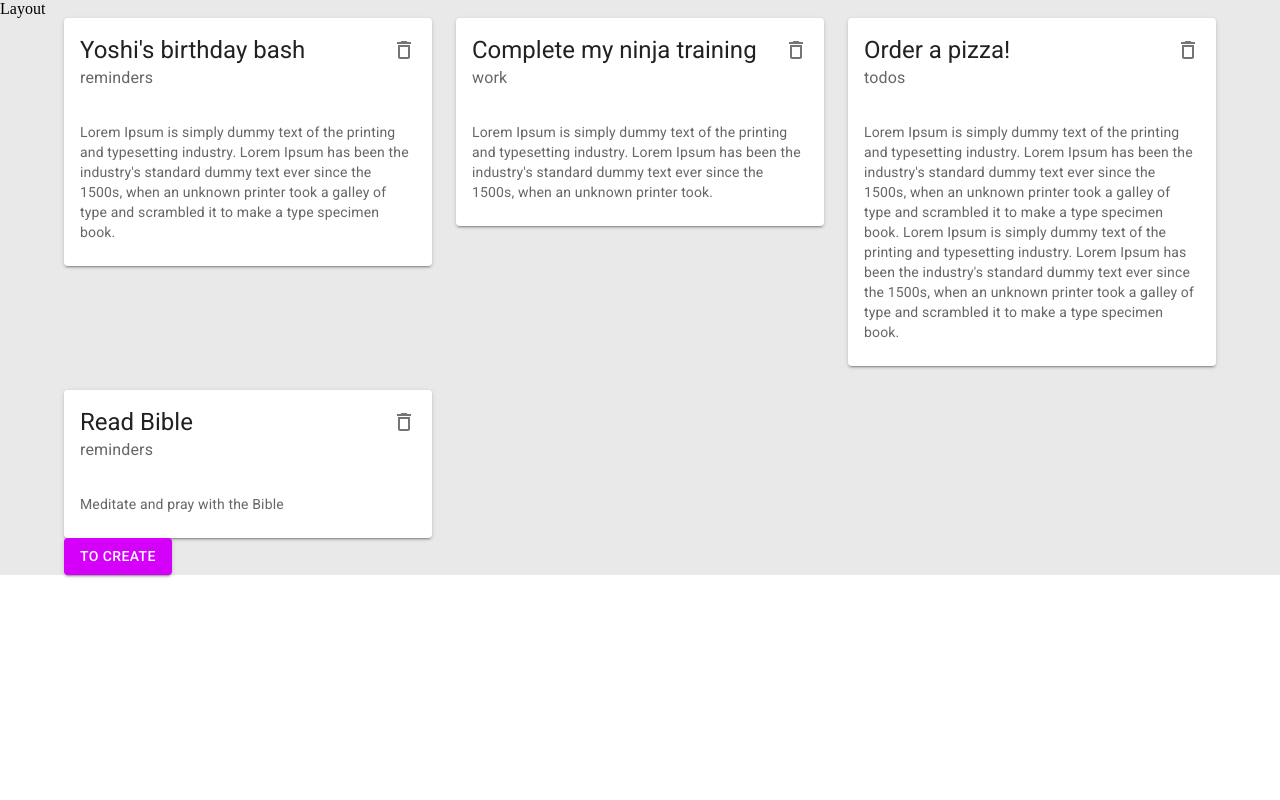
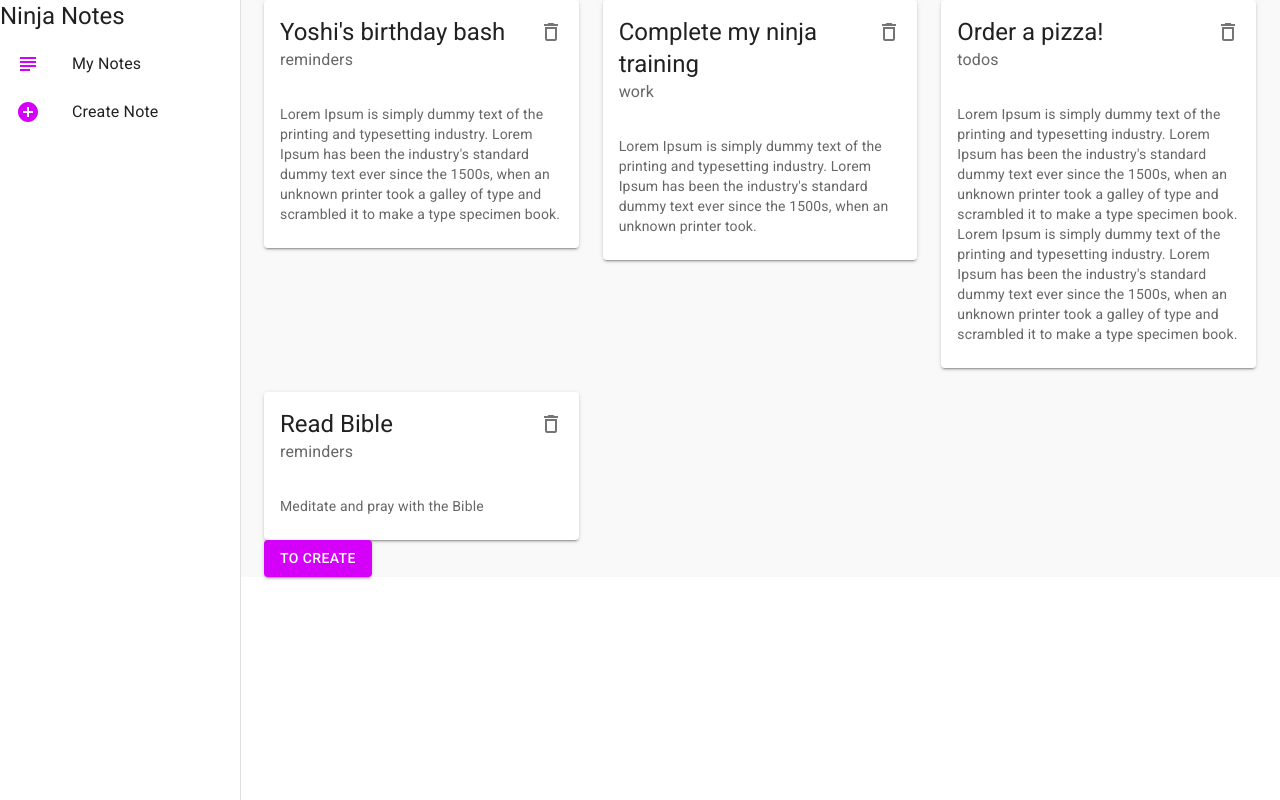
Before and after one commit to iamshaunjp/material-ui-tut, a React (Create React App) app: page / in a window 1280 px wide. Built offline with nearby package versions, Linux system fonts and the light colour scheme; data requests are answered from the project's data file.

Commit message:
adding navigation

```diff
--- a/src/components/Layout.js
+++ b/src/components/Layout.js
@@ -1,18 +1,71 @@
 import { ClassNames } from "@emotion/react"
+import { AddCircleOutlined, SubjectOutlined } from "@mui/icons-material"
+import { Drawer, List, ListItem, ListItemIcon, ListItemText, Typography } from "@mui/material"
 import { makeStyles } from "@mui/styles"
+import { useHistory } from "react-router-dom"
+
+const drawerWidth = 240
 
 const useStyles = makeStyles({
   page: {
-    background: '#e9e9e9',
+    background: '#f9f9f9',
     width: '100%'
+  },
+  drawer: {
+    width: drawerWidth
+  },
+  drawerPaper: {
+    width: drawerWidth
+  },
+  root: {
+    display: 'flex'
   }
 })
 
 export const Layout = ({children}) => {
+  const history = useHistory()
   const classes = useStyles()
+  const menuItems = [
+    {
+      text: 'My Notes',
+      icon: <SubjectOutlined color='secondary'/>,
+      path: '/'
+    },
+    {
+      text: 'Create Note',
+      icon: <AddCircleOutlined color='secondary'/>,
+      path: '/create'
+    }
+  ]
+
   return (
-    <div>
-      Layout
+    <div className={classes.root}>
+      <Drawer
+        className={classes.drawer}
+        variant='permanent'
+        anchor='left'
+        classes={{ paper: classes.drawerPaper}}
+      >
+        <div>
+          <Typography variant='h5'>
+            Ninja Notes
+          </Typography>
+        </div>
+
+        <List>
+          {menuItems.map(item => (
+            <ListItem
+              key={item.text}
+              button
+              onClick={() => history.push(item.path)}
+            >
+              <ListItemIcon>{item.icon}</ListItemIcon>
+              <ListItemText primary={item.text}/>
+            </ListItem>
+          ))}
+        </List>
+
+      </Drawer>
       <div className={classes.page}>
         {children}
       </div>
```
